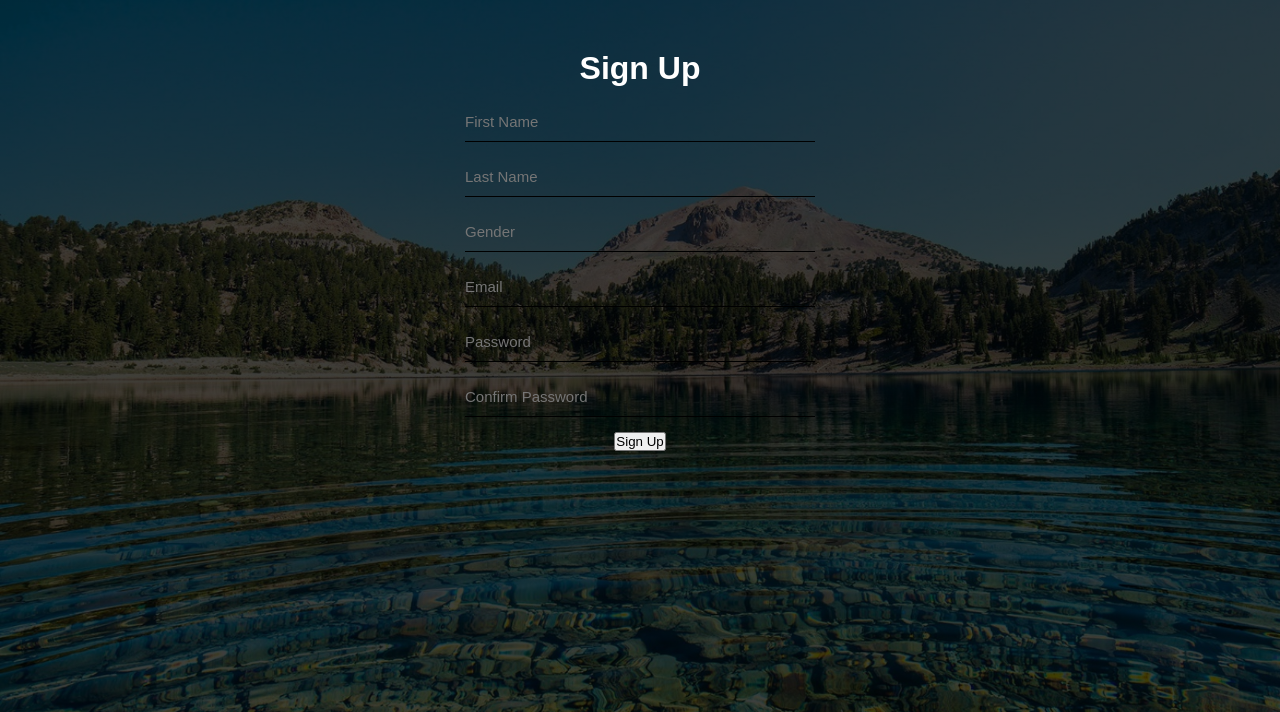
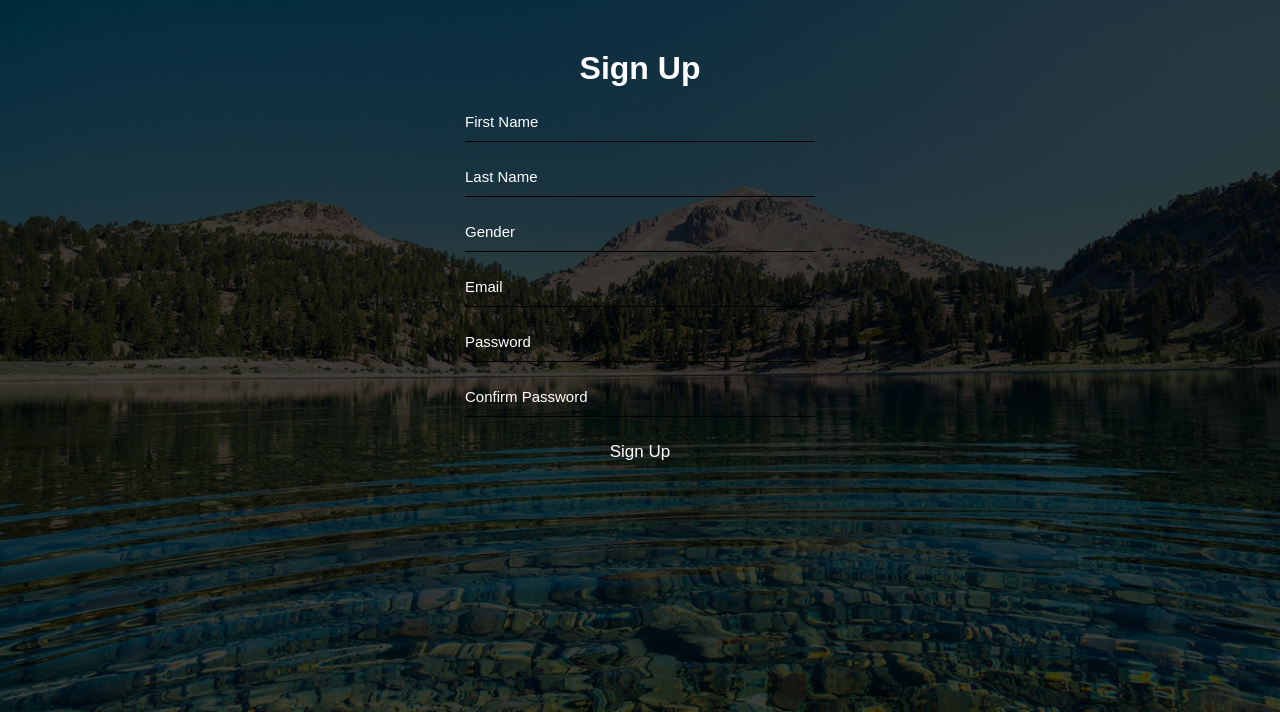
Before and after one commit to Sanjeewa001/Ara-n-hygiene-for-humans, a PHP site: page /signup.html in a window 1280 px wide. Shown: the top 712 px of the page. Run offline with PHP 8.4, Linux system fonts and the light colour scheme.

Commit message:
update signup css by sanjeewa

```diff
--- a/signup.css
+++ b/signup.css
@@ -27,3 +27,27 @@ input{
 	background: transparent;
 	color: white;
 }
+button {
+	width: 350px;
+	height: 40px;
+	font-size: 17px;
+	border-radius:50px;
+	border: 1px;
+	background: transparent;
+	color: white;
+
+}
+button:hover
+{
+	cursor: pointer;
+	background-color: #009688;
+	transition: 0.6s;
+}
+::placeholder{
+	color: white;
+}
+datalist{
+	border-radius: 80px;
+	transition: 0.6s;
+	background: white;
+}
```
